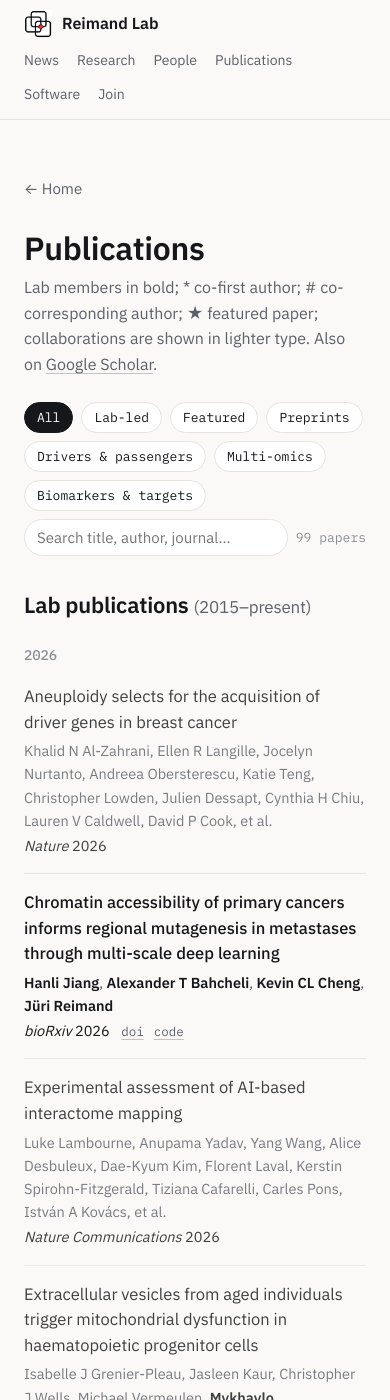
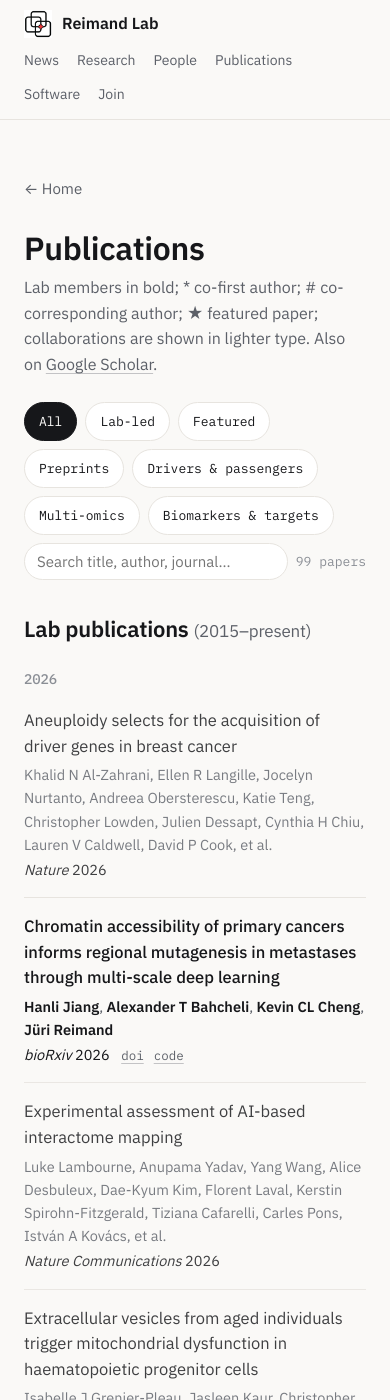
Before and after one commit to reimandlab/reimandlab.github.io, a Jekyll site: the page built from publications.html, in a window 390 px wide and 1400 px high. Built offline with Jekyll 4.4.1, drawn with Linux system fonts in a browser that asks for light colours.

Commit message:
Dark-mode contrast for small muted text; larger filter buttons on phones
Co-Authored-By: Claude Opus 5.5 <noreply@anthropic.com>
Claude-Session: https://claude.ai/code/session_0147RfBnmWCwZ1vkSpdESvaM

```diff
--- a/assets/css/site.css
+++ b/assets/css/site.css
@@ -21,7 +21,7 @@
     --surface: #1a1b1e;
     --text: #ecebe8;
     --muted: #a3a6ab;
-    --faint: #7d8086;
+    --faint: #8e9197;
     --line: #2c2d31;
     --accent: #ff5d55;
     --accent-soft: #3a1d1c;
@@ -179,6 +179,7 @@ section:first-of-type { border-top: 0; }
   border: 1px solid var(--line); background: var(--surface); color: var(--text);
 }
 .count { font: 13px var(--mono); color: var(--faint); }
+@media (max-width: 720px) { .filters button { padding: 12px 14px; } }
 .pub-section { padding: 0; border: 0; margin-top: 36px; }
 .pub-section-title { font-size: 22px; margin-bottom: 4px; }
 .pub-section-title .muted { font-weight: 400; font-size: 17px; }
```
